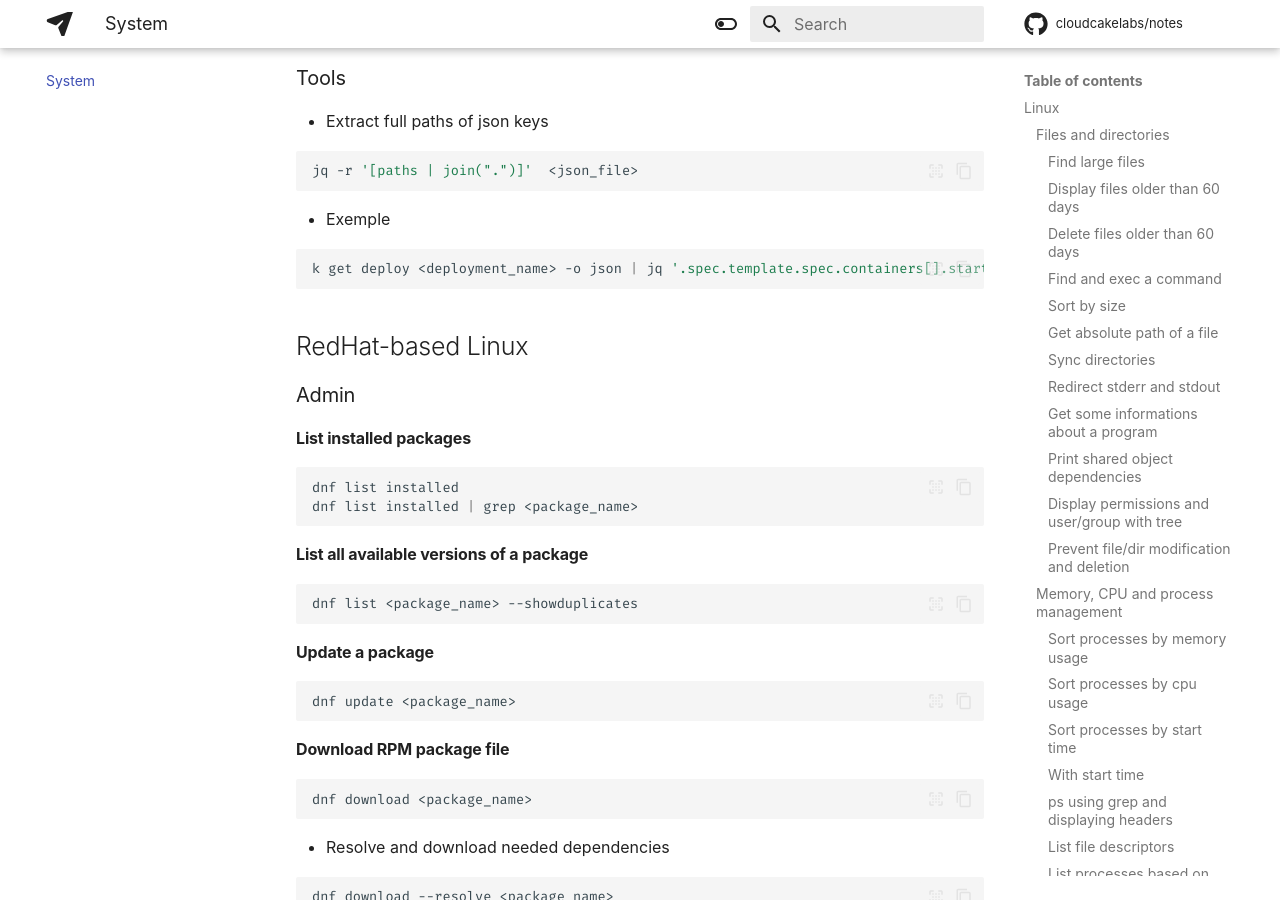
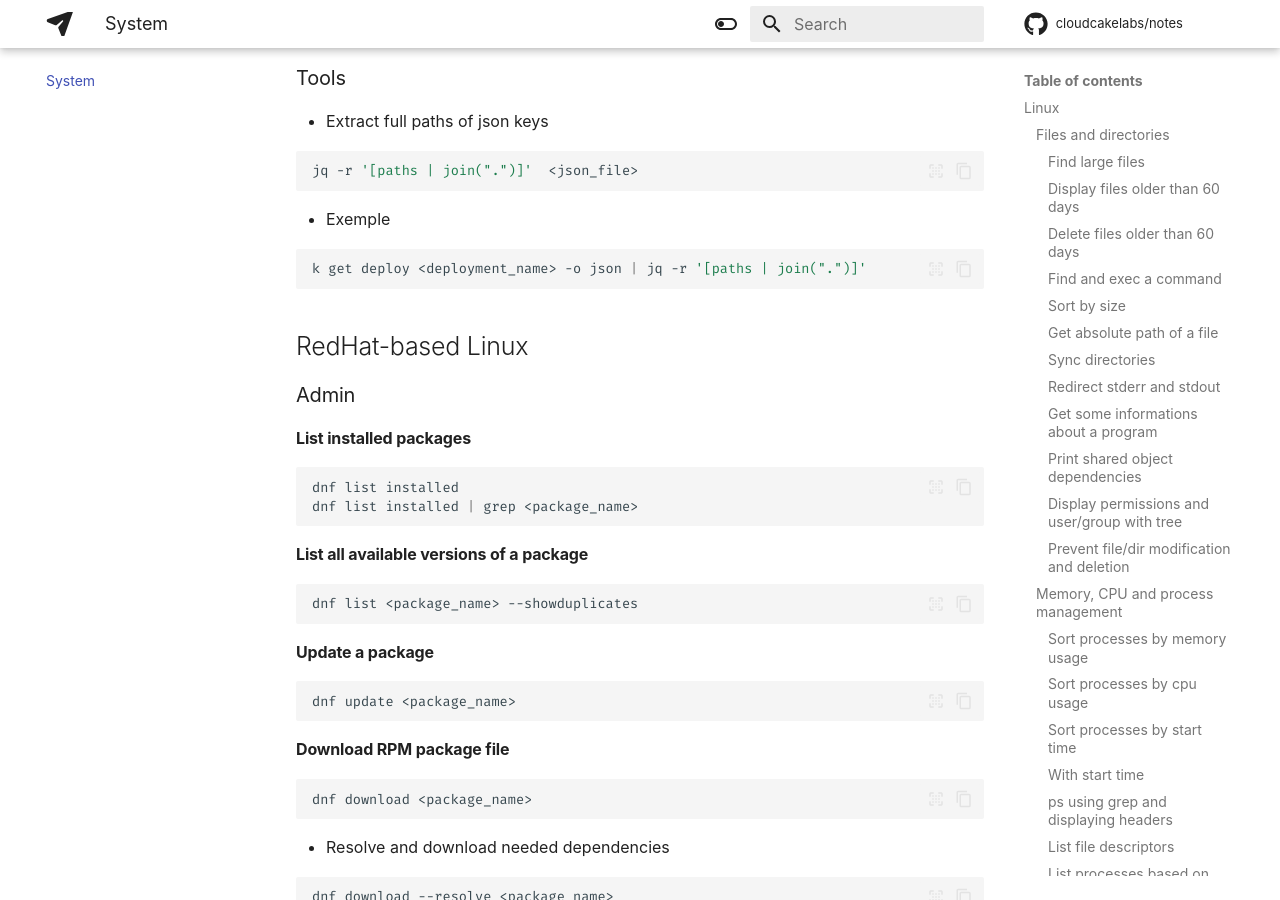
Before and after one commit to cloudcakelabs/notes, an MkDocs documentation site: the page built from docs/system.md, in a window 1280 px wide and 900 px high, scrolled down 14814 px. Built offline with MkDocs 1.6.1 and Material for MkDocs 9.7.7, drawn with Linux system fonts in a browser that asks for light colours; some web fonts are replaced; comment, search, counter and statistics services are not loaded.

Commit message:
Update notes.

````diff
--- a/docs/system.md
+++ b/docs/system.md
@@ -872,7 +872,7 @@ jq -r '[paths | join(".")]'  <json_file>
   * Exemple
 
 ```sh
-k get deploy <deployment_name> -o json | jq '.spec.template.spec.containers[].startupProbe'
+k get deploy <deployment_name> -o json | jq -r '[paths | join(".")]'
 ```
 
 ## RedHat-based Linux
````
